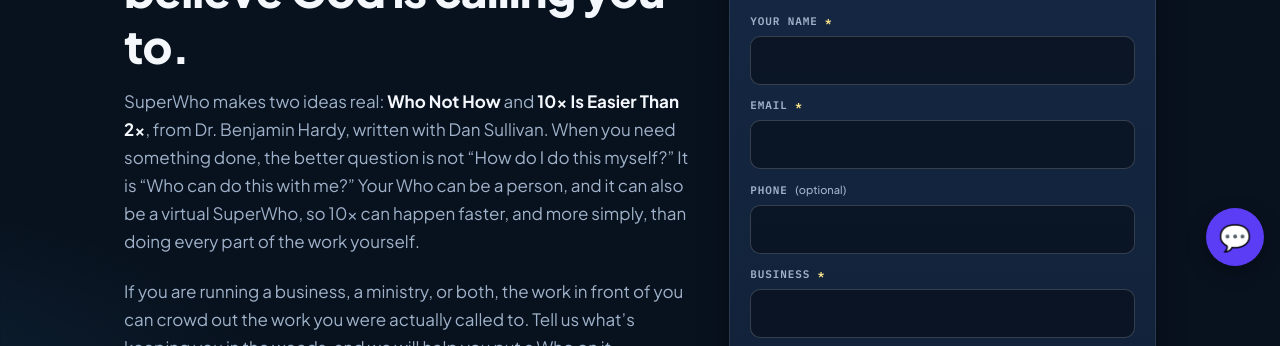
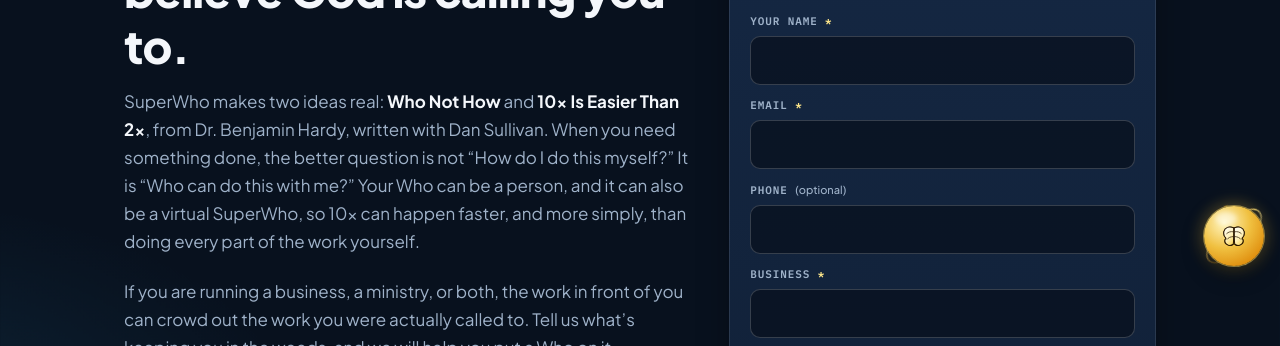
Before and after one commit to firesnatchers316/superwho-home, a plain HTML site: page index.html in a window 1280 px wide. Shown: the part 454-800 px from the top of the page. Drawn offline with Linux system fonts and the light colour scheme.

Commit message:
Replace the chat bubble with a gold animated brain orb

```diff
--- a/index.html
+++ b/index.html
@@ -1255,27 +1255,139 @@
     });
   })();
   </script>
-<!-- SuperWho chat bubble. Published 2026-11-26 on Jim's OK.
+<!-- SuperWho chat bubble. Published 2026-11-26 on Jim's OK; gold brain orb added the same evening.
      Talks only to the public superwho-chat proxy; no keys in the page.
      Sits above the existing bottom-right Request help button. -->
-<div id="sw-chat-root"></div>
+<div id="sw-chat-root">
+  <button type="button" id="sw-chat-btn" aria-label="Chat with SuperWho">
+    <span class="sw-orb" aria-hidden="true">
+      <svg class="sw-ring sw-ring-a" viewBox="0 0 80 80" width="80" height="80">
+        <defs>
+          <linearGradient id="sw-ring-grad-a" x1="0" y1="0" x2="1" y2="1">
+            <stop offset="0%" stop-color="#FFF4B8" stop-opacity="0.15"/>
+            <stop offset="35%" stop-color="#FFE27A" stop-opacity="0.95"/>
+            <stop offset="65%" stop-color="#E09010" stop-opacity="0.35"/>
+            <stop offset="100%" stop-color="#FFF4B8" stop-opacity="0.9"/>
+          </linearGradient>
+        </defs>
+        <ellipse cx="40" cy="40" rx="35" ry="15" transform="rotate(-20 40 40)" fill="none" stroke="url(#sw-ring-grad-a)" stroke-width="1.35"/>
+      </svg>
+      <svg class="sw-ring sw-ring-b" viewBox="0 0 80 80" width="80" height="80">
+        <defs>
+          <linearGradient id="sw-ring-grad-b" x1="1" y1="0" x2="0" y2="1">
+            <stop offset="0%" stop-color="#E09010" stop-opacity="0.15"/>
+            <stop offset="40%" stop-color="#F0C040" stop-opacity="0.85"/>
+            <stop offset="100%" stop-color="#FFF4B8" stop-opacity="0.25"/>
+          </linearGradient>
+        </defs>
+        <ellipse cx="40" cy="40" rx="31" ry="17" transform="rotate(32 40 40)" fill="none" stroke="url(#sw-ring-grad-b)" stroke-width="1.15" stroke-dasharray="2.5 5.5"/>
+      </svg>
+      <span class="sw-orb-core">
+        <svg class="sw-brain" viewBox="0 0 64 64" width="34" height="34">
+          <defs>
+            <linearGradient id="sw-brain-fill" x1="0.25" y1="0" x2="0.8" y2="1">
+              <stop offset="0%" stop-color="#FFFDF2"/>
+              <stop offset="55%" stop-color="#FFF0B8"/>
+              <stop offset="100%" stop-color="#F6D25A"/>
+            </linearGradient>
+            <filter id="sw-brain-bloom" x="-40%" y="-40%" width="180%" height="180%">
+              <feGaussianBlur in="SourceGraphic" stdDeviation="0.9" result="g"/>
+              <feMerge>
+                <feMergeNode in="g"/>
+                <feMergeNode in="SourceGraphic"/>
+              </feMerge>
+            </filter>
+          </defs>
+          <g filter="url(#sw-brain-bloom)" stroke="#2A1800" stroke-linejoin="round" stroke-linecap="round">
+            <!-- Two distinct hemispheres so the brain reads at 60px -->
+            <path fill="url(#sw-brain-fill)" stroke-width="1.9"
+              d="M31 16.5c-7.4-3-16.2-1.2-18 7-1.2 5.4.8 10 4 12.8-3 2.6-3.2 8 .8 11 3.6 2.6 9.2 2.8 12.6.2.8-2.2 1-7.4 1-18.4V16.5z"/>
+            <path fill="url(#sw-brain-fill)" stroke-width="1.9"
+              d="M33 16.5c7.4-3 16.2-1.2 18 7 1.2 5.4-.8 10-4 12.8 3 2.6 3.2 8-.8 11-3.6 2.6-9.2 2.8-12.6.2-.8-2.2-1-7.4-1-18.4V16.5z"/>
+            <g fill="none" stroke="#2A1800" stroke-width="1.7" opacity="0.8">
+              <path d="M30.6 24c-5.4-1-9.2.6-12.2 3.4"/>
+              <path d="M30.4 33c-5.2.4-9 2.2-11.4 5.2"/>
+              <path d="M33.4 24c5.4-1 9.2.6 12.2 3.4"/>
+              <path d="M33.6 33c5.2.4 9 2.2 11.4 5.2"/>
+            </g>
+          </g>
+        </svg>
+      </span>
+    </span>
+  </button>
+  <div id="sw-chat-panel" role="dialog" aria-label="SuperWho assistant">
+    <div id="sw-chat-head">SuperWho Assistant</div>
+    <div id="sw-chat-log" aria-live="polite"></div>
+    <div id="sw-chat-note">Please don't share passwords or payment details in chat.</div>
+    <form id="sw-chat-form"><input id="sw-chat-input" maxlength="1000" placeholder="Ask about Smart Pages..." autocomplete="off">
+    <button id="sw-chat-send" type="submit">Send</button></form>
+  </div>
+</div>
 <style>
-  /* Extra bottom space so the footer is not hidden behind the raised chat button. */
-  body { padding-bottom: calc(168px + env(safe-area-inset-bottom, 0px)); }
-  #sw-chat-btn{position:fixed;right:16px;bottom:calc(80px + env(safe-area-inset-bottom, 0px));width:58px;height:58px;border-radius:50%;border:0;
-    background:#5b3df5;color:#fff;font-size:26px;cursor:pointer;box-shadow:0 6px 20px rgba(0,0,0,.25);z-index:9999}
-  #sw-chat-panel{position:fixed;right:16px;bottom:calc(150px + env(safe-area-inset-bottom, 0px));width:340px;max-width:calc(100vw - 32px);height:460px;
-    max-height:calc(100vh - 170px);background:#fff;border-radius:14px;box-shadow:0 10px 30px rgba(0,0,0,.25);
+  body { padding-bottom: calc(172px + env(safe-area-inset-bottom, 0px)); }
+  #sw-chat-btn{
+    position:fixed;right:16px;bottom:calc(80px + env(safe-area-inset-bottom, 0px));
+    width:60px;height:60px;padding:0;border:0;border-radius:50%;
+    background:transparent;cursor:pointer;z-index:9999;overflow:visible;
+  }
+  #sw-chat-btn .sw-orb{
+    position:relative;display:block;width:60px;height:60px;
+  }
+  #sw-chat-btn .sw-ring{
+    position:absolute;left:50%;top:50%;width:80px;height:80px;margin:-40px 0 0 -40px;
+    pointer-events:none;overflow:visible;
+  }
+  #sw-chat-btn .sw-ring-a{animation:sw-spin 16s linear infinite}
+  #sw-chat-btn .sw-ring-b{animation:sw-spin-rev 18s linear infinite}
+  #sw-chat-btn .sw-orb-core{
+    position:absolute;inset:0;border-radius:50%;
+    background:radial-gradient(circle at 34% 28%, #FFF6C2 0%, #F0C040 44%, #E09010 78%, #8A4E00 100%);
+    box-shadow:0 0 0 1px rgba(240,192,64,.45), 0 8px 22px rgba(0,0,0,.45), 0 0 16px rgba(240,192,64,.42);
+    display:grid;place-items:center;overflow:hidden;
+    animation:sw-idle-glow 5.5s ease-in-out infinite;
+  }
+  #sw-chat-btn .sw-orb-core::before{
+    content:"";position:absolute;top:6px;left:11px;width:22px;height:13px;border-radius:50%;
+    background:rgba(255,255,255,.42);filter:blur(2px);pointer-events:none;
+  }
+  #sw-chat-btn.is-thinking .sw-orb-core,
+  #sw-chat-btn.is-speaking .sw-orb-core{
+    animation:sw-active-glow 2.8s ease-in-out infinite;
+  }
+  @keyframes sw-spin{to{transform:rotate(360deg)}}
+  @keyframes sw-spin-rev{to{transform:rotate(-360deg)}}
+  @keyframes sw-idle-glow{
+    0%,100%{box-shadow:0 0 0 1px rgba(240,192,64,.4), 0 8px 22px rgba(0,0,0,.45), 0 0 14px rgba(240,192,64,.35)}
+    50%{box-shadow:0 0 0 1px rgba(255,226,122,.6), 0 8px 22px rgba(0,0,0,.45), 0 0 22px rgba(240,192,64,.58)}
+  }
+  @keyframes sw-active-glow{
+    0%,100%{box-shadow:0 0 0 1px rgba(255,230,140,.55), 0 8px 22px rgba(0,0,0,.45), 0 0 16px rgba(240,192,64,.5), 0 0 34px rgba(240,192,64,.32)}
+    50%{box-shadow:0 0 0 2px rgba(255,240,180,.8), 0 8px 22px rgba(0,0,0,.45), 0 0 28px rgba(255,210,80,.85), 0 0 52px rgba(240,192,64,.52)}
+  }
+  @media (prefers-reduced-motion: reduce){
+    #sw-chat-btn .sw-ring-a,
+    #sw-chat-btn .sw-ring-b,
+    #sw-chat-btn .sw-orb-core{animation:none}
+    #sw-chat-btn .sw-orb-core{
+      box-shadow:0 0 0 1px rgba(240,192,64,.5), 0 8px 22px rgba(0,0,0,.45), 0 0 16px rgba(240,192,64,.42);
+    }
+    #sw-chat-btn.is-thinking .sw-orb-core,
+    #sw-chat-btn.is-speaking .sw-orb-core{
+      box-shadow:0 0 0 2px rgba(255,230,140,.7), 0 8px 22px rgba(0,0,0,.45), 0 0 26px rgba(240,192,64,.7);
+    }
+  }
+  #sw-chat-panel{position:fixed;right:16px;bottom:calc(158px + env(safe-area-inset-bottom, 0px));width:340px;max-width:calc(100vw - 32px);height:460px;
+    max-height:calc(100vh - 178px);background:#fff;border-radius:14px;box-shadow:0 10px 30px rgba(0,0,0,.25);
     display:none;flex-direction:column;overflow:hidden;font:14px/1.4 system-ui,-apple-system,Segoe UI,Roboto,sans-serif;z-index:9999}
   #sw-chat-panel.open{display:flex}
-  #sw-chat-head{background:#5b3df5;color:#fff;padding:12px 14px;font-weight:600}
+  #sw-chat-head{background:linear-gradient(180deg,#F6D25A,#E09010);color:#1A1200;padding:12px 14px;font-weight:700}
   #sw-chat-log{flex:1;overflow-y:auto;padding:12px;background:#f7f7fb}
   .sw-msg{margin:6px 0;padding:8px 11px;border-radius:12px;max-width:85%;white-space:pre-wrap;word-wrap:break-word}
   .sw-bot{background:#fff;border:1px solid #e5e5ef}
-  .sw-me{background:#5b3df5;color:#fff;margin-left:auto}
+  .sw-me{background:linear-gradient(180deg,#F6D25A,#E09010);color:#1A1200;margin-left:auto}
   #sw-chat-form{display:flex;border-top:1px solid #eee}
   #sw-chat-input{flex:1;border:0;padding:12px;font:inherit;outline:none}
-  #sw-chat-send{border:0;background:#5b3df5;color:#fff;padding:0 16px;cursor:pointer;font-weight:600}
+  #sw-chat-send{border:0;background:linear-gradient(180deg,#F6D25A,#E09010);color:#1A1200;padding:0 16px;cursor:pointer;font-weight:700}
   #sw-chat-note{font-size:11px;color:#777;padding:4px 12px 8px}
 </style>
 <script>
@@ -1287,26 +1399,28 @@
     sid = (crypto.randomUUID ? crypto.randomUUID() : String(Date.now()) + Math.random().toString(36).slice(2)).replace(/[^A-Za-z0-9_-]/g, "");
     sessionStorage.setItem(KEY, sid);
   }
-  var root = document.getElementById("sw-chat-root");
-  root.innerHTML =
-    '<button id="sw-chat-btn" aria-label="Chat with SuperWho">&#128172;</button>' +
-    '<div id="sw-chat-panel" role="dialog" aria-label="SuperWho assistant">' +
-      '<div id="sw-chat-head">SuperWho Assistant</div>' +
-      '<div id="sw-chat-log" aria-live="polite"></div>' +
-      '<div id="sw-chat-note">Please don\'t share passwords or payment details in chat.</div>' +
-      '<form id="sw-chat-form"><input id="sw-chat-input" maxlength="1000" placeholder="Ask about Smart Pages..." autocomplete="off">' +
-      '<button id="sw-chat-send" type="submit">Send</button></form>' +
-    '</div>';
+  var btn = document.getElementById("sw-chat-btn");
   var panel = document.getElementById("sw-chat-panel"), log = document.getElementById("sw-chat-log");
   var form = document.getElementById("sw-chat-form"), input = document.getElementById("sw-chat-input");
   var busy = false;
+  function syncOrb() {
+    var speaking = false;
+    try {
+      speaking = !!(window.speechSynthesis && (speechSynthesis.speaking || speechSynthesis.pending));
+    } catch (err) {}
+    btn.classList.toggle("is-thinking", !!busy);
+    btn.classList.toggle("is-speaking", !!(speaking && !busy));
+    if (busy) btn.setAttribute("aria-busy", "true");
+    else btn.removeAttribute("aria-busy");
+  }
+  setInterval(syncOrb, 300);
   function add(text, who) {
     var d = document.createElement("div");
     d.className = "sw-msg " + (who === "me" ? "sw-me" : "sw-bot");
     d.textContent = text; // textContent: never render HTML from the model
     log.appendChild(d); log.scrollTop = log.scrollHeight; return d;
   }
-  document.getElementById("sw-chat-btn").onclick = function () {
+  btn.onclick = function () {
     panel.classList.toggle("open");
     if (panel.classList.contains("open") && !log.childNodes.length) add("Hi! I'm the SuperWho assistant. Ask me anything about SuperWho Smart Pages.", "bot");
     if (panel.classList.contains("open")) input.focus();
@@ -1315,13 +1429,13 @@
     e.preventDefault();
     var msg = input.value.trim();
     if (!msg || busy) return;
-    busy = true; input.value = ""; add(msg, "me");
+    busy = true; syncOrb(); input.value = ""; add(msg, "me");
     var pending = add("…", "bot");
     fetch(API, { method: "POST", headers: { "Content-Type": "application/json" }, body: JSON.stringify({ message: msg, sessionId: sid }) })
       .then(function (r) { return r.json().catch(function () { return {}; }); })
       .then(function (j) { pending.textContent = j.reply || "Sorry, something went wrong. Please try again."; })
       .catch(function () { pending.textContent = "Sorry, I couldn't connect. Please try again later."; })
-      .then(function () { busy = false; });
+      .then(function () { busy = false; syncOrb(); });
   };
 })();
 </script>
```
